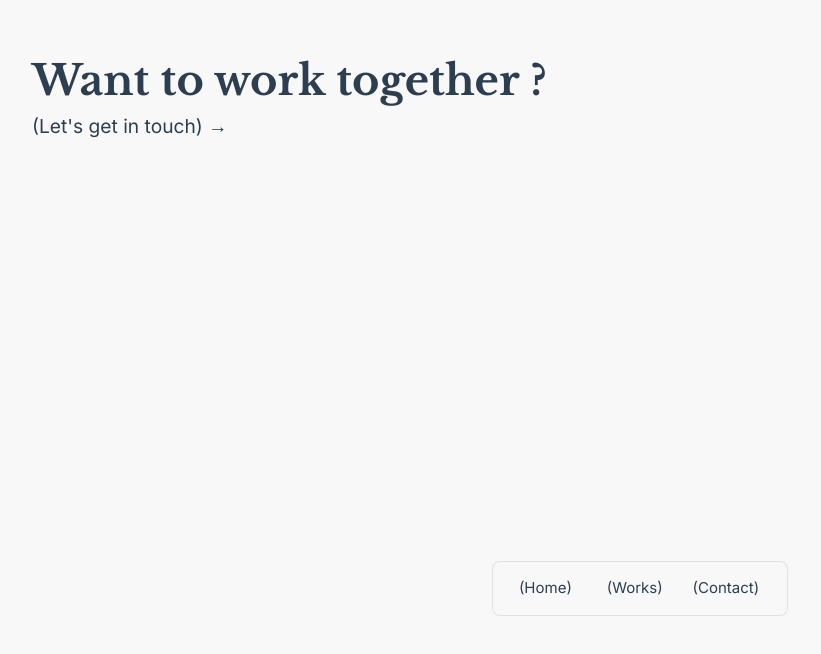
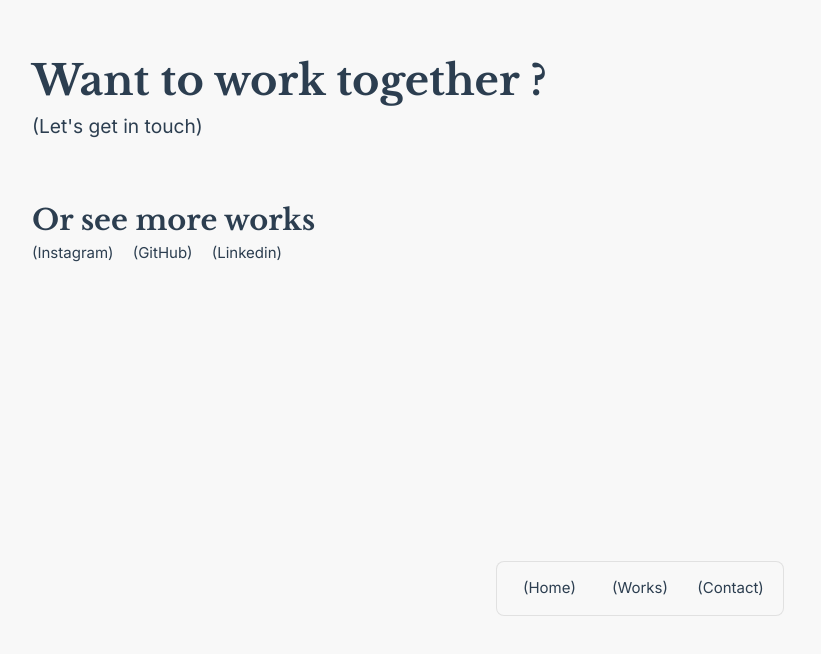
Before and after one commit to MathieuDubart/portfolio-vue, a Vue app: page /contact in a window 1280 px wide. Shown: the part 132-786 px from the top of the page, without its empty margins (0-821 px from the left). Built offline with nearby package versions, Linux system fonts and the light colour scheme.

Commit message:
adding/style => adding links style + refacto css + contact page

```diff
--- a/src/App.vue
+++ b/src/App.vue
@@ -21,15 +21,9 @@ import { RouterLink, RouterView } from 'vue-router'
 
   <div class="nav-container">
     <nav class="navbar">
-      <div class="nav-section">
-        <RouterLink to="/" class="nav-link">(Home)</RouterLink>
-      </div>
-      <div class="nav-section">
-        <RouterLink to="/works" class="nav-link">(Works)</RouterLink>
-      </div>
-      <div class="nav-section contact-link">
-        <RouterLink to="/contact" class="nav-link">(Contact)</RouterLink>
-      </div>
+      <RouterLink to="/" class="nav-link">(Home)</RouterLink>
+      <RouterLink to="/works" class="nav-link">(Works)</RouterLink>
+      <RouterLink to="/contact" class="nav-link">(Contact)</RouterLink>
     </nav>
   </div>
 </template>
--- a/src/assets/styles/main.css
+++ b/src/assets/styles/main.css
@@ -49,26 +49,25 @@ h2{
   width: fit-content;
   margin-bottom: 3em;
 }
-.get-in-touch .subtitle::after, .discover-work .subtitle::after{
-  content: "→";
-  transition: ease-in-out 0.5s;
-  background: var(--color-text);
-  -webkit-background-clip: text;
-  -webkit-text-fill-color: transparent;
-}
-.get-in-touch:hover .subtitle::after {
-  transition: ease-in-out 0.5s;
-  margin-left: 0.2em;
+
+.links::after {
+  content: '';
+  position: absolute;
+  width: 38px;
+  transform: scaleX(0);
+  height: 2px;
+  left: 0%;
+  bottom: 0px;
+  background: -webkit-linear-gradient(0deg, rgb(96, 137, 248) -10%, rgb(43,220,90) 110%);
+  transform-origin: bottom right;
+  transition: transform 0.25s ease-out;
 }
 
-.discover-work .subtitle::after {
-  margin-left: 0.2em;
+.links:hover::after {
+  transform: scaleX(1);
+  transform-origin: bottom left;
 }
 
-.discover-work:hover .subtitle::after {
-  transition: ease-in-out 0.5s;
-  margin-left: 0.4em;
-}
 header {
   line-height: 1.5;
   max-height: 100vh;
@@ -98,7 +97,7 @@ header {
   flex-direction: row;
 }
 
-.nav-container .navbar .nav-section {
+.nav-container .navbar .nav-link {
   width: calc(100%/3);
   text-align: center;
   display: flex;
@@ -137,15 +136,11 @@ a.nav-link::after {
   width: 38px;
   transform: scaleX(0);
   height: 2px;
-  left: 16px;
+  left: 18px;
   bottom: 0px;
   background: -webkit-linear-gradient(0deg, rgb(96, 137, 248) -10%, rgb(43,220,90) 110%);
   transform-origin: bottom right;
   transition: transform 0.25s ease-out;
-}
-
-a.nav-link:hover{
-  color: var(--vt-c-black);
 }
 
 a.nav-link:hover::after {
@@ -217,20 +212,6 @@ a.nav-link:active {
   font-weight: 700;
 }
 
-.project-link::after{
-  content: "→";
-  transition: ease-in-out 0.5s;
-  margin-left: 0.2em;
-  font-weight: 700;
-  background: var(--color-text);
-  -webkit-background-clip: text;
-  -webkit-text-fill-color: transparent;
-}
-.single-project:hover .project-link::after{
-  transition: ease-in-out 0.5s;
-  margin-left: 0.4em;
-}
-
 h2.client {
   margin-bottom: .6em;
 }
@@ -242,25 +223,26 @@ h2.client {
 .see-it-live {
   margin-bottom: 3em;
   max-width: 180px;
+  min-height: 25px;
+}
+
+.see-it-live .links::after {
+  bottom: -2px;
 }
 
 .live-link {
   font-weight: 700;
 }
 
-.see-it-live::after{
-  content: "→";
-  transition: ease-in-out 0.5s;
-  margin-left: 0.2em;
-  background: var(--color-text);
-  font-weight: 700;
-  -webkit-background-clip: text;
-  -webkit-text-fill-color: transparent;
+.contact h2.title {
+  margin-top: 2em;
 }
 
-.see-it-live:hover::after{
-  transition: ease-in-out 0.5s;
-  margin-left: 0.4em;
+.networks-container {
+  display: inline-flex;
+  width: 250px;
+  justify-content: space-between;
+  align-items: center;
 }
 
 @media (prefers-color-scheme: dark) {
--- a/src/components/Introduction.vue
+++ b/src/components/Introduction.vue
@@ -24,7 +24,7 @@
 
     <h1 class="title">Web developer <span class="rainbow"> & </span> Photographer </h1>
     <div class="container-get-in-touch">
-      <RouterLink to="/works" class="discover-work"><h3 class="subtitle">(Discover my work)</h3></RouterLink>
+      <RouterLink to="/works" class="discover-work links"><h3 class="subtitle">(Discover my work)</h3></RouterLink>
     </div>
 
   </div>
--- a/src/views/ContactView.vue
+++ b/src/views/ContactView.vue
@@ -1,6 +1,13 @@
 <template>
   <div class="contact">
     <h1 class="title"> Want to work together ? </h1>
-    <a href="mailto:hello@mathieu-dubart.fr" class="get-in-touch"> <h3 class="subtitle"> (Let's get in touch) </h3> </a>
+    <a href="mailto:hello@mathieu-dubart.fr"> <h3 class="subtitle links"> (Let's get in touch) </h3> </a>
+
+    <h2 class="title">Or see more works</h2>
+    <div class="networks-container">
+      <a href="https://instagram.com/mathieudbrt" target="_blank" class="links">(Instagram)</a>
+      <a href="https://instagram.com/mathieudbrt" target="_blank" class="links">(GitHub)</a>
+      <a href="https://instagram.com/mathieudbrt" target="_blank" class="links">(Linkedin)</a>
+    </div>
   </div>
 </template>
--- a/src/views/SingleProjectView.vue
+++ b/src/views/SingleProjectView.vue
@@ -25,7 +25,7 @@
     <h1 class="title">{{ currentProject.title }}</h1>
     <h2 class="client"> <span class="for-subtitle">for</span> {{ currentProject.client }}</h2>
     <div class="project-tags"><h3 class="subtitle"><span v-for="techno in currentProject.technos" class="single-tag light-grey">{{ techno }}</span></h3></div>
-    <div class="see-it-live"> <a :href="currentProject.href" target="_blank" class="live-link"> ({{ currentProject.cta_label }})</a></div>
+    <div class="see-it-live"> <a :href="currentProject.href" target="_blank" class="live-link links"> ({{ currentProject.cta_label }})</a></div>
     <div class="project-description" v-html="currentProject.intro">
     </div>
   </div>
--- a/src/views/WorksView.vue
+++ b/src/views/WorksView.vue
@@ -56,7 +56,7 @@
         <RouterLink :to="'/works'+project.route">
           <h3 class="project-title ">{{ project.title }}</h3>
           <div class="project-tags"> <span v-for="tag in project.tags" class="single-tag light-grey">{{ tag }}</span> </div>
-          <div class="project-link">(See project)</div>
+          <div class="project-link links">(See project)</div>
         </RouterLink>
       </div>
     </div>
```
